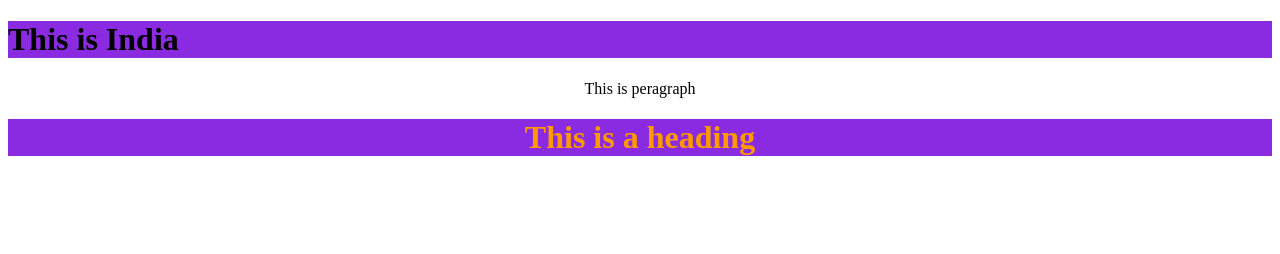
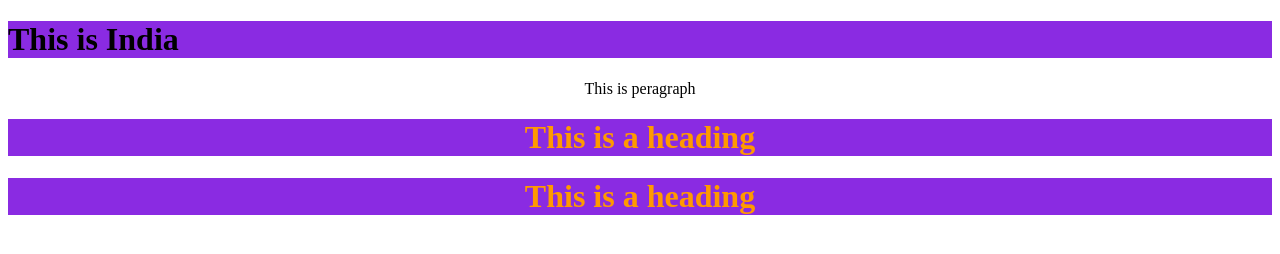
Before and after one commit to shykotahmed/css, a plain HTML site: page index1.html in a window 1280 px wide. Drawn offline with Linux system fonts and the light colour scheme.

Commit message:
Update index1.html

```diff
--- a/index1.html
+++ b/index1.html
@@ -14,5 +14,6 @@
     <p>This is peragraph</p>
     <!-- Inline CSS -->
     <h1 style="color:#ff9900;text-align:center;">This is a heading</h1>
+	<h1 style="color:#ff9900;text-align:center;">This is a heading</h1>
 </body>
 </html>
```
